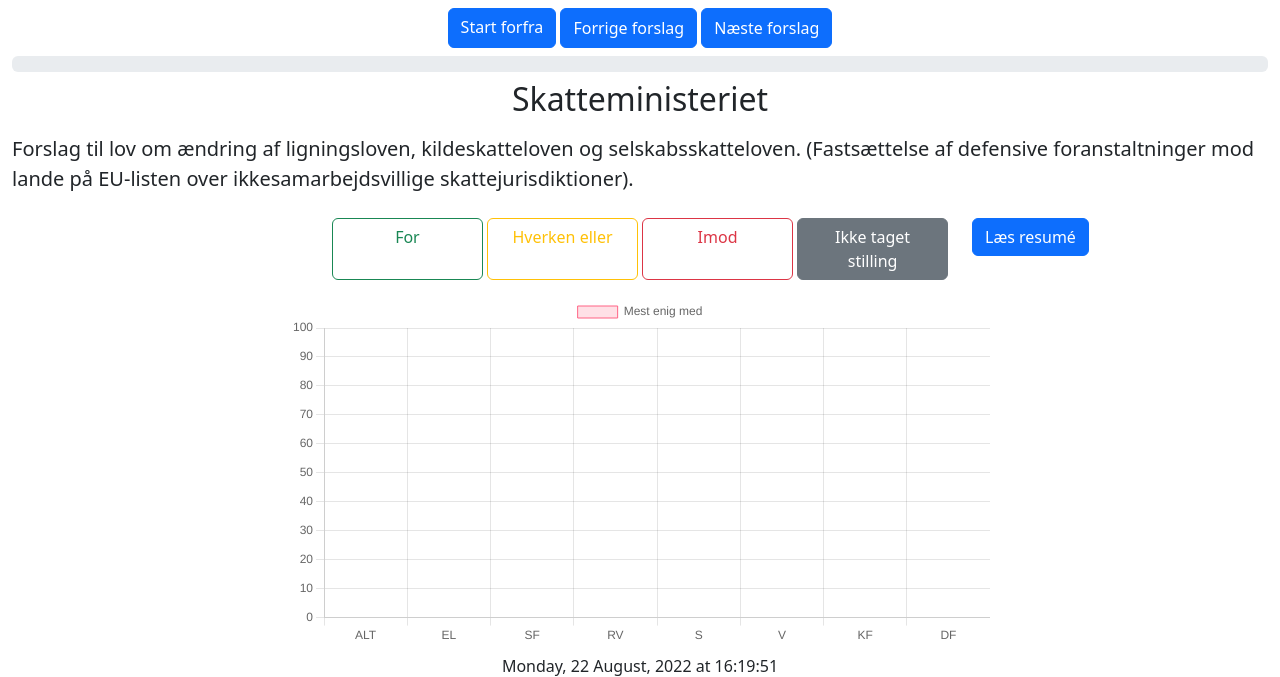
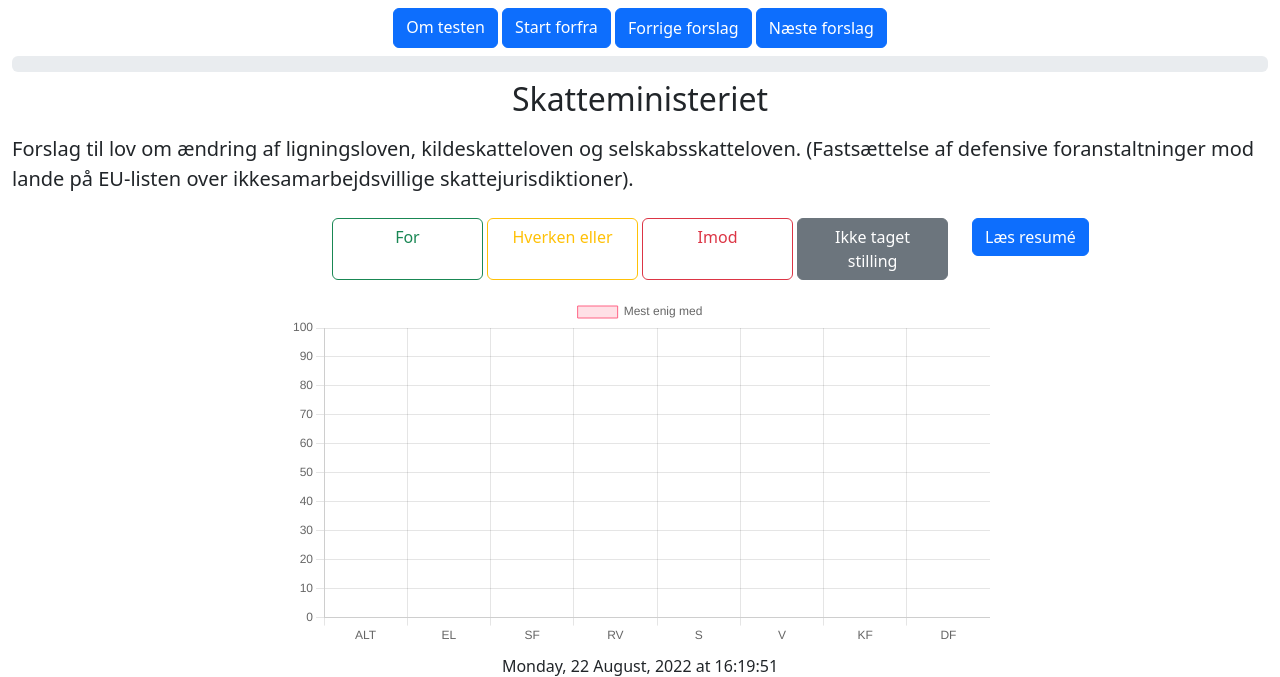
Before and after one commit to mogenshobolth/partitest, a Flask app: page / in a window 1280 px wide. Shown: the top 677 px of the page. Run offline with Flask 2, Linux system fonts and the light colour scheme.

Commit message:
Add link to github repo

```diff
--- a/templates/partitest.html
+++ b/templates/partitest.html
@@ -13,6 +13,10 @@
         <div class="container-fluid pt-1">
             <div class="row pt-1">
                 <div class="col d-flex justify-content-center">
+                    <a class="btn btn-primary" role="button" href="https://github.com/mogenshobolth/partitest">
+                        Om testen
+                      </a>
+                    <p>&nbsp;</p>
                     <a class="btn btn-primary" role="button" href="/">
                         Start forfra
                       </a>
```
